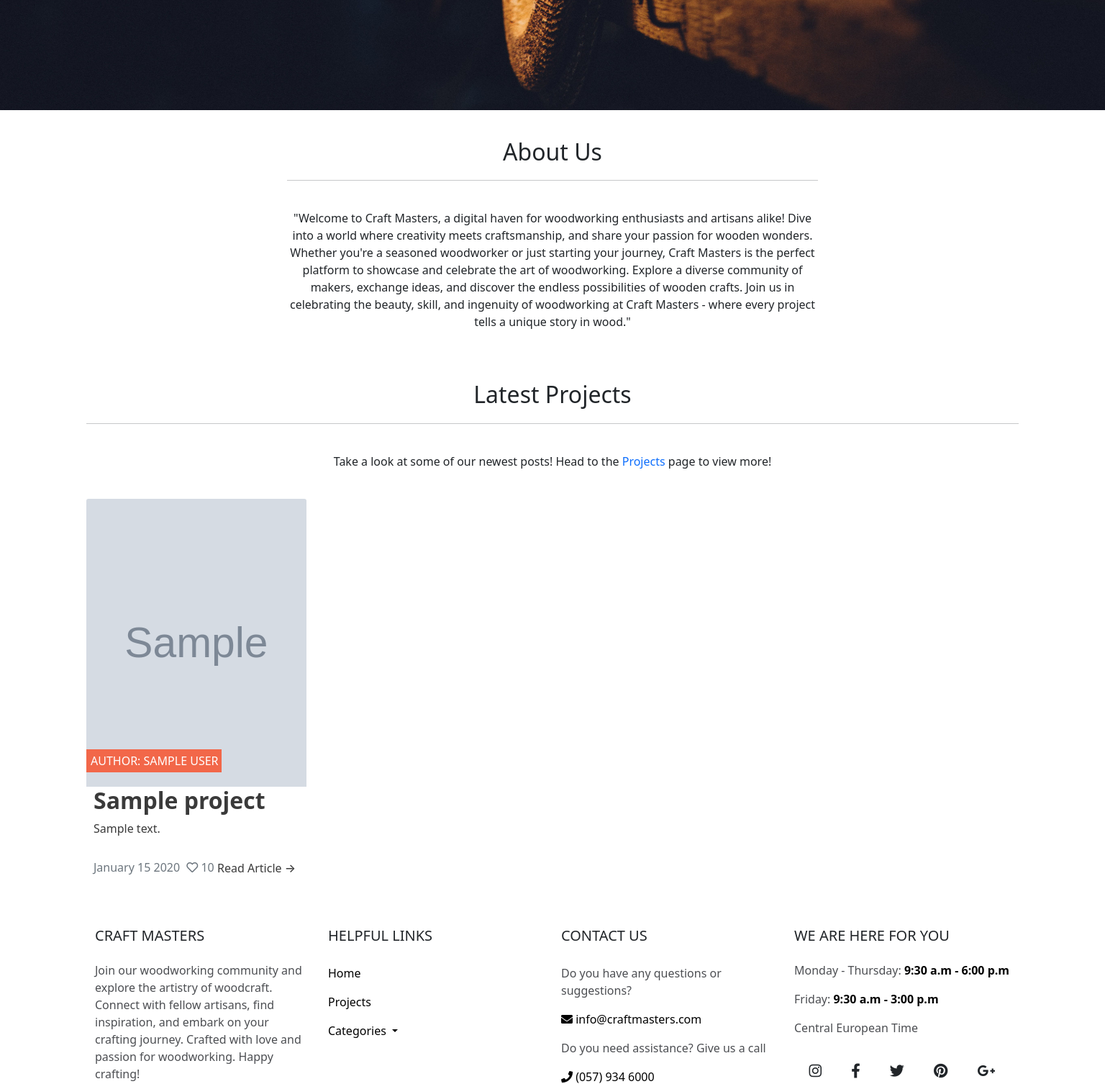
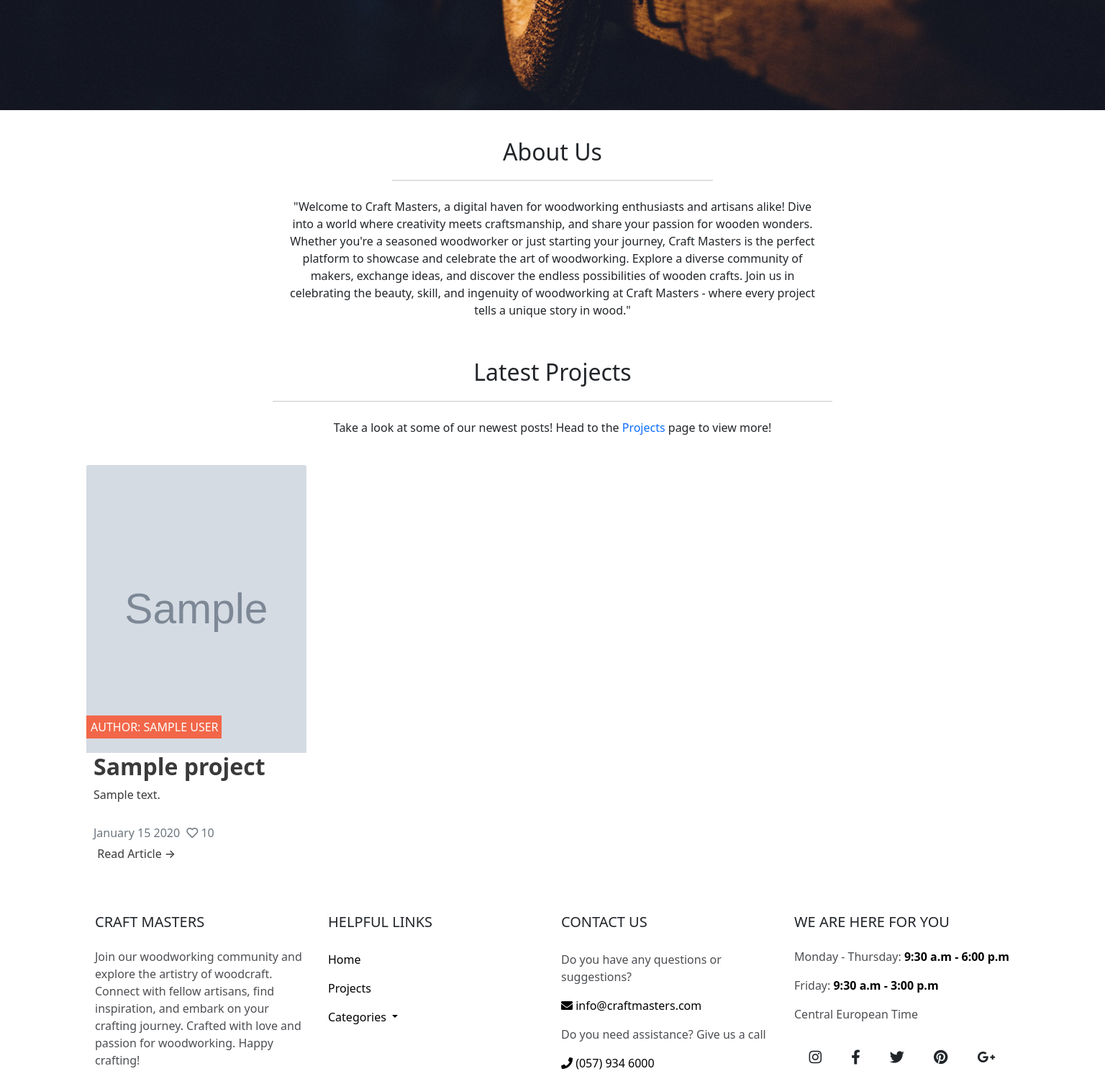
Before and after one commit to MarkD117/craftmasters, a Django app: template templates/index.html in a window 1536 px wide. Shown: the part 803-2309 px from the top of the page at 72% size. Run offline with Django 3.2, Linux system fonts and the light colour scheme; tables that the repository leaves empty hold one stand-in row (values such as "Sample post"); the template is opened without the code that fills it: values that come from a table or form of the project are taken from there, most other values are stand-ins (such as "Sample title", 1, 10 or a date in 2020); grey boxes marked "Sample" are stand-in pictures; parts of the project's set-up code (start-up, migrations or seed data) failed here and were passed over.

Commit message:
Add css style changes to landing page

```diff
--- a/static/css/style.css
+++ b/static/css/style.css
@@ -38,18 +38,9 @@
     margin: 15px 0 20px 0;
 }
 
-.about{
-    padding: 15px;
-    width: 50%;
-}
-
-.about-hr{
+.home-hr{
     margin: auto;
     width: 60%;
-}
-
-.about-text{
-    padding-top: 20px;
 }
 
 /* footer */
@@ -220,6 +211,16 @@ ul.fa-ul{
 
 /* ----- Media Queries ----- */
 
+@media (min-width: 1400px) {
+    .read-article-home {
+        margin-left: 5.2px;
+    }
+
+    .about{
+        width: 50%;
+    }
+}
+
 @media (max-width: 1300px) {
     .project-image-container {
         height: 350px;
```
